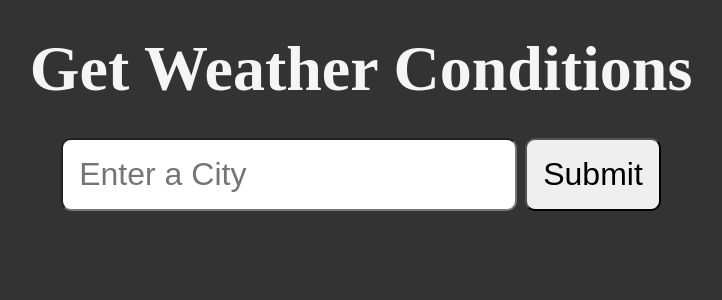
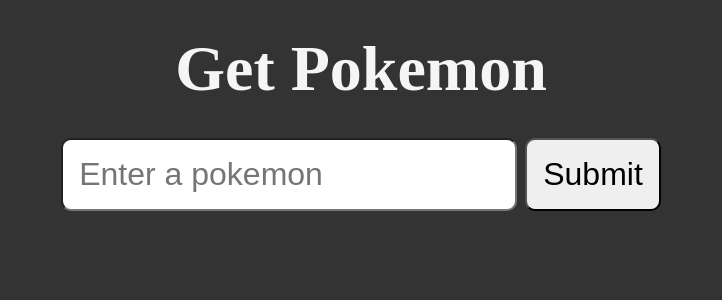
Before and after one commit to PalabraSka/pokemon_soulmate, a Python web app: template templates/index.html in a window 1280 px wide. Shown: the top 300 px of the page, without its empty margins (279-1001 px from the left). Run offline with Jinja, Linux system fonts and the light colour scheme; the template is opened without the code that fills it, so the values that code supplies are empty.

Commit message:
Update index.html

```diff
--- a/templates/index.html
+++ b/templates/index.html
@@ -9,9 +9,9 @@
 </head>
 
 <body>
-    <h1>Get Weather Conditions</h1>
+    <h1>Get Pokemon</h1>
     <form action="/weather">
-        <input type="text" name="city" id="city" placeholder="Enter a City" />
+        <input type="text" name="pokemon" id="pokemon" placeholder="Enter a pokemon" />
         <button type="submit">Submit</button>
     </form>
 </body>
```
